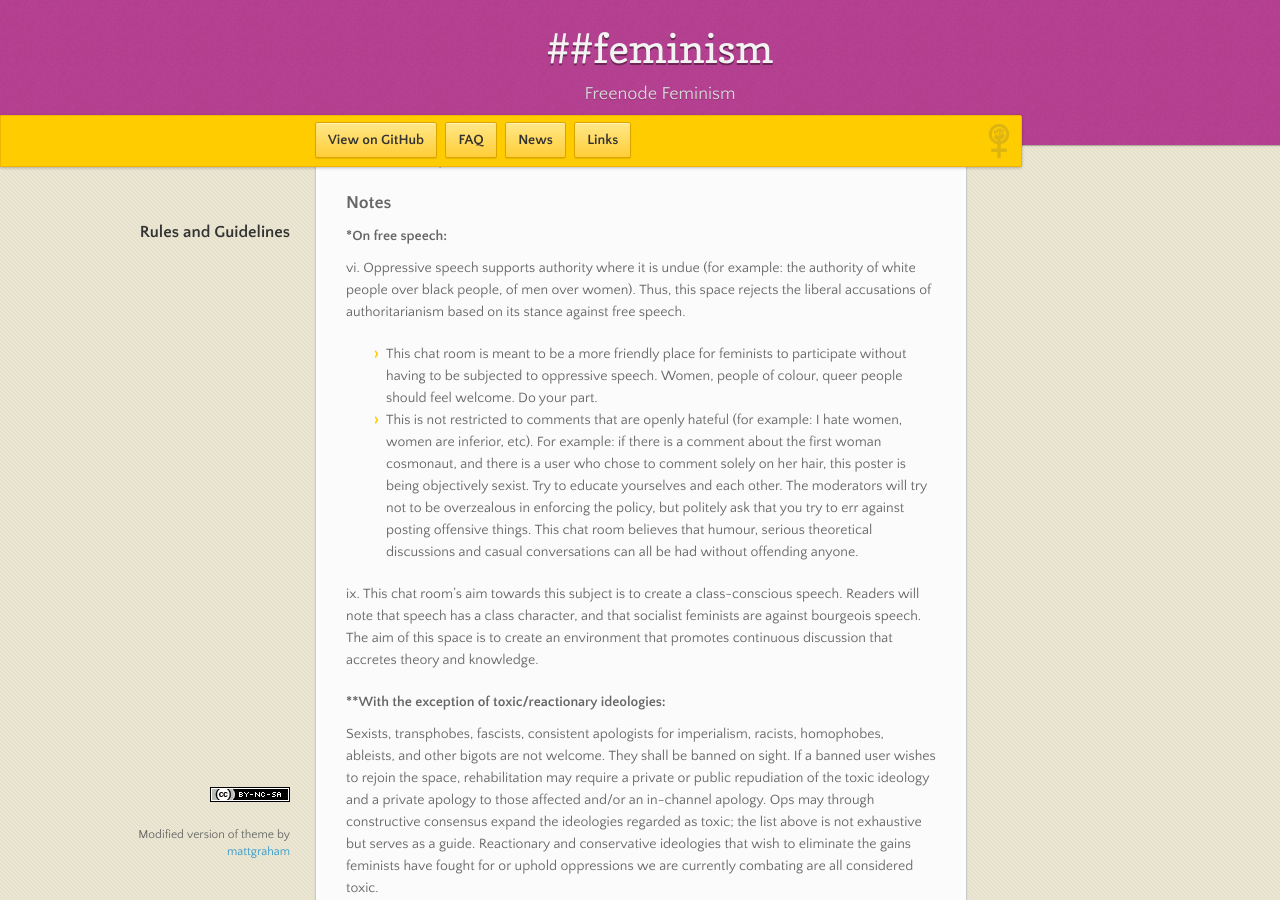
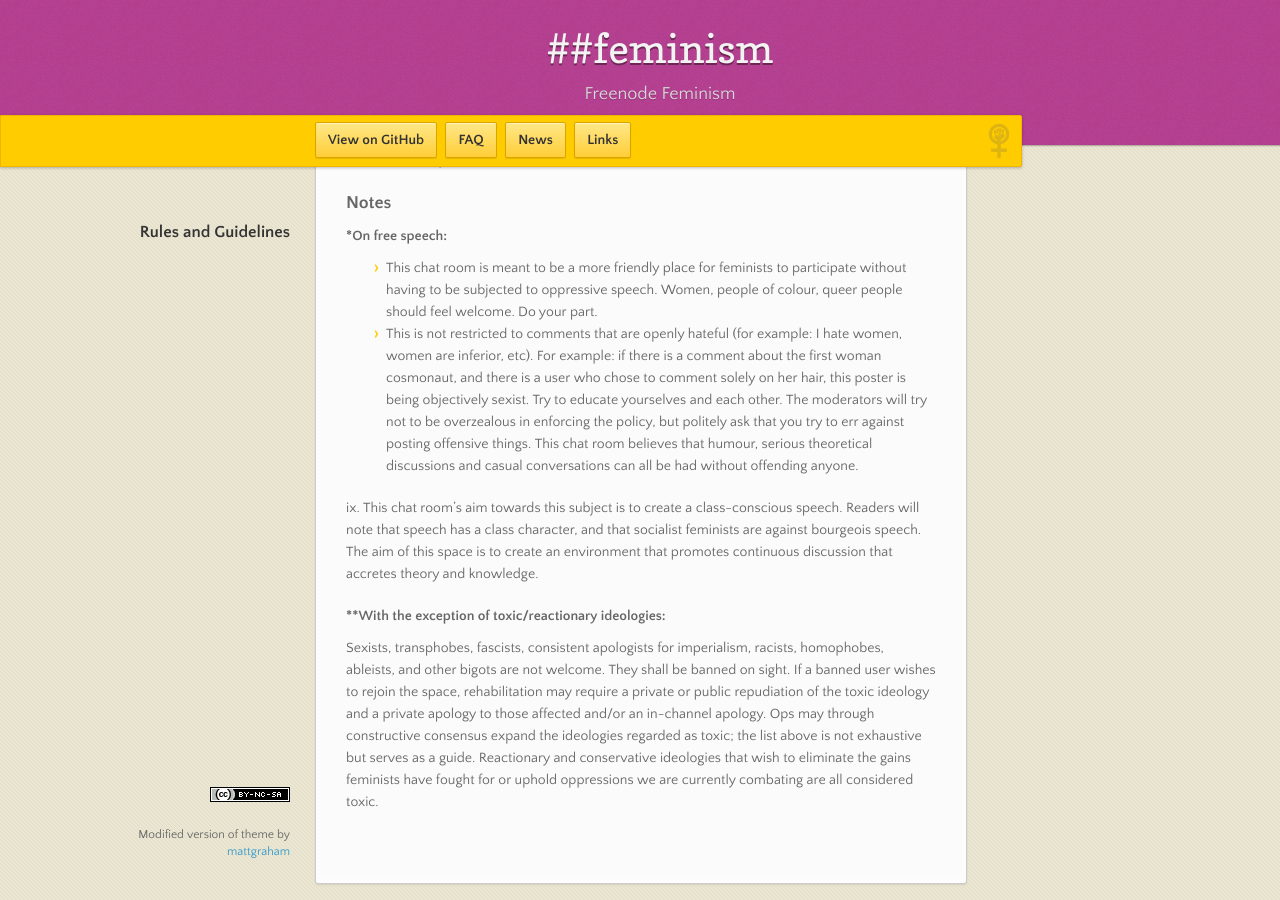
Before and after one commit to feminism-chat/feminism-chat.github.io, a Jekyll site: the page built from index.md, in a window 1280 px wide and 900 px high, scrolled down 519 px. Built offline with Jekyll 4.4.1, drawn with Linux system fonts in a browser that asks for light colours; nearby versions of some CDN libraries.

Commit message:
move to FAQ: not authoritarian

```diff
--- a/index.md
+++ b/index.md
@@ -22,8 +22,6 @@ Public logs can have a chilling effect on discussion, so users are not allowed t
 
 #### *On free speech:
 
-vi. Oppressive speech supports authority where it is undue (for example: the authority of white people over black people, of men over women). Thus, this space rejects the liberal accusations of authoritarianism based on its stance against free speech.
-
 * This chat room is meant to be a more friendly place for feminists to participate without having to be subjected to oppressive speech. Women, people of colour, queer people should feel welcome. Do your part.
 * This is not restricted to comments that are openly hateful (for example: I hate women, women are inferior, etc). For example: if there is a comment about the first woman cosmonaut, and there is a user who chose to comment solely on her hair, this poster is being objectively sexist. Try to educate yourselves and each other. The moderators will try not to be overzealous in enforcing the policy, but politely ask that you try to err against posting offensive things. This chat room believes that humour, serious theoretical discussions and casual conversations can all be had without offending anyone.
 
```
Also changed, not shown: faq.md (+2 -0 lines).
